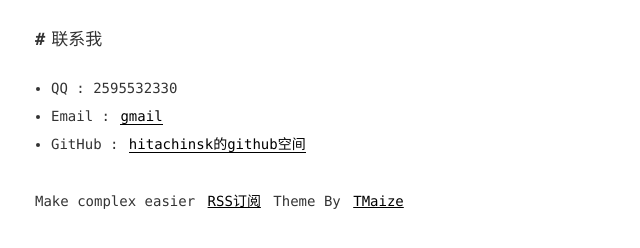
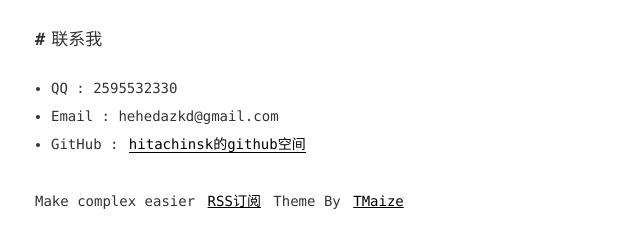
Before and after one commit to hitachinsk/hitachinsk.github.io, a Jekyll site: the page built from pages/about.md, in a window 1280 px wide. Shown: the part 584-832 px from the top of the page, without its empty margins (319-959 px from the left). Built offline with Jekyll 4.4.1, drawn with Linux system fonts in a browser that asks for light colours; comment, search, counter and statistics services are not loaded.

Commit message:
Update about.md

```diff
--- a/pages/about.md
+++ b/pages/about.md
@@ -27,6 +27,6 @@ title: 关于我
 
 - QQ : 2595532330
 
-- Email : [gmail](hehedazkd@gmail.com)
+- Email : hehedazkd@gmail.com
 
 - GitHub : [hitachinsk的github空间](https://github.com/hitachinsk)
```
